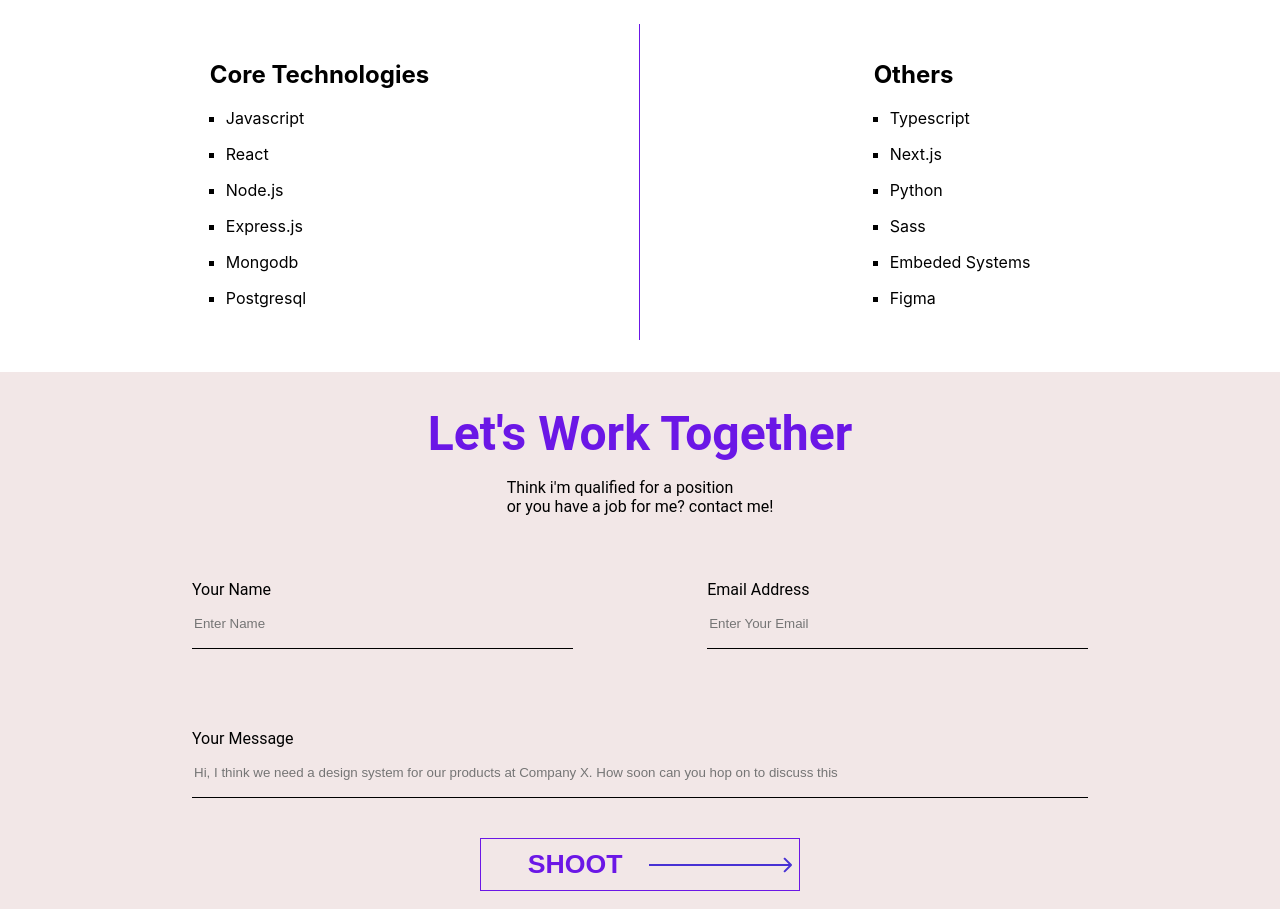
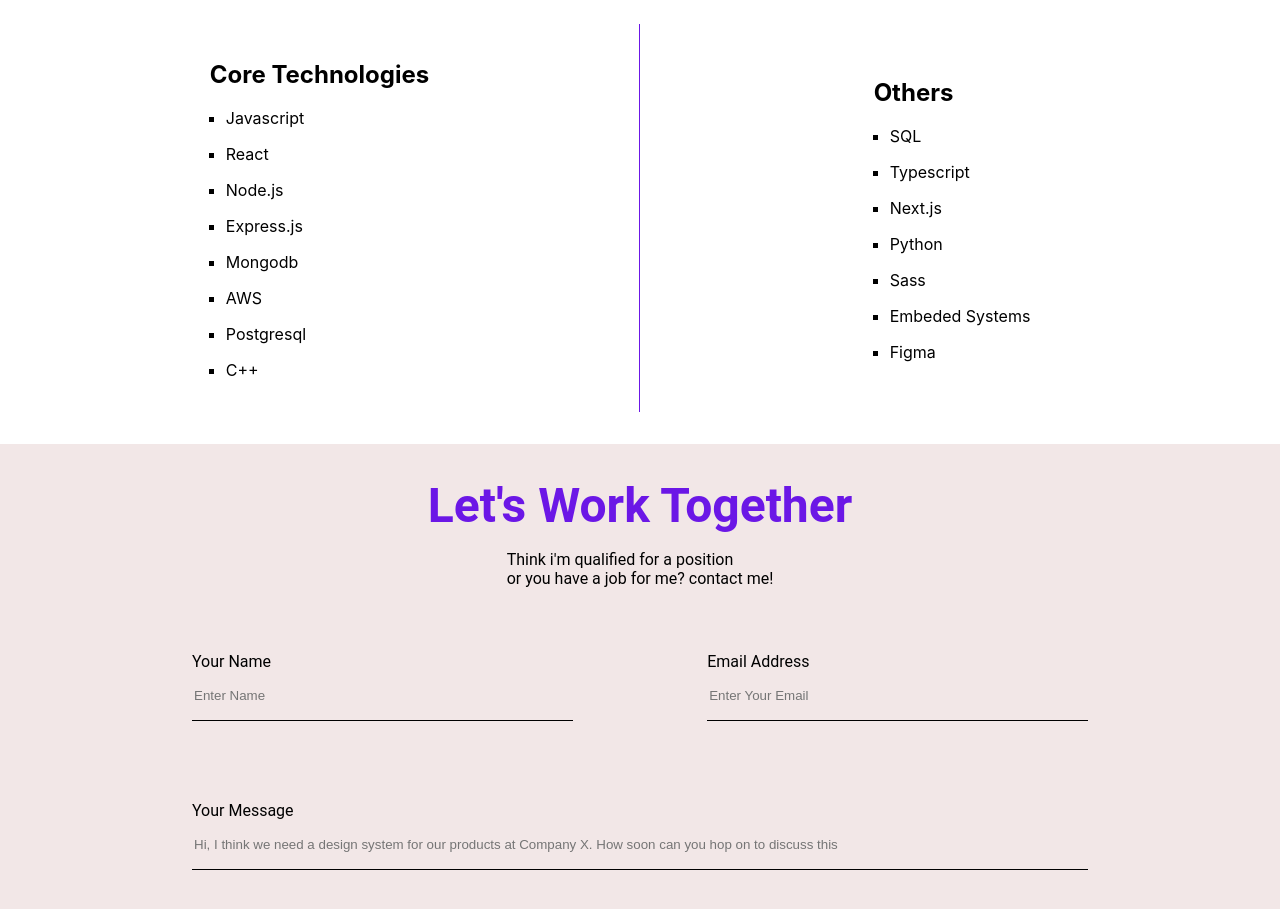
Before and after one commit to Tundeh/portfolio, a React (Create React App) app: page / in a window 1280 px wide. Shown: the part 1133-2042 px from the top of the page. Built offline with nearby package versions, Linux system fonts and the light colour scheme.

Commit message:
add aws,c++ and sql to technologies list

```diff
--- a/src/components/skills/index.js
+++ b/src/components/skills/index.js
@@ -81,12 +81,15 @@ class Skills extends React.Component {
               <li>Node.js</li>
               <li>Express.js</li>
               <li>Mongodb</li>
+              <li>AWS</li>
               <li>Postgresql</li>
+              <li>C++</li>
             </ul>
           </div>
           <div className="technologies__other">
             <ul>
               <h2>Others</h2>
+              <li>SQL</li>
               <li>Typescript</li>
               <li>Next.js</li>
               <li>Python</li>
```
